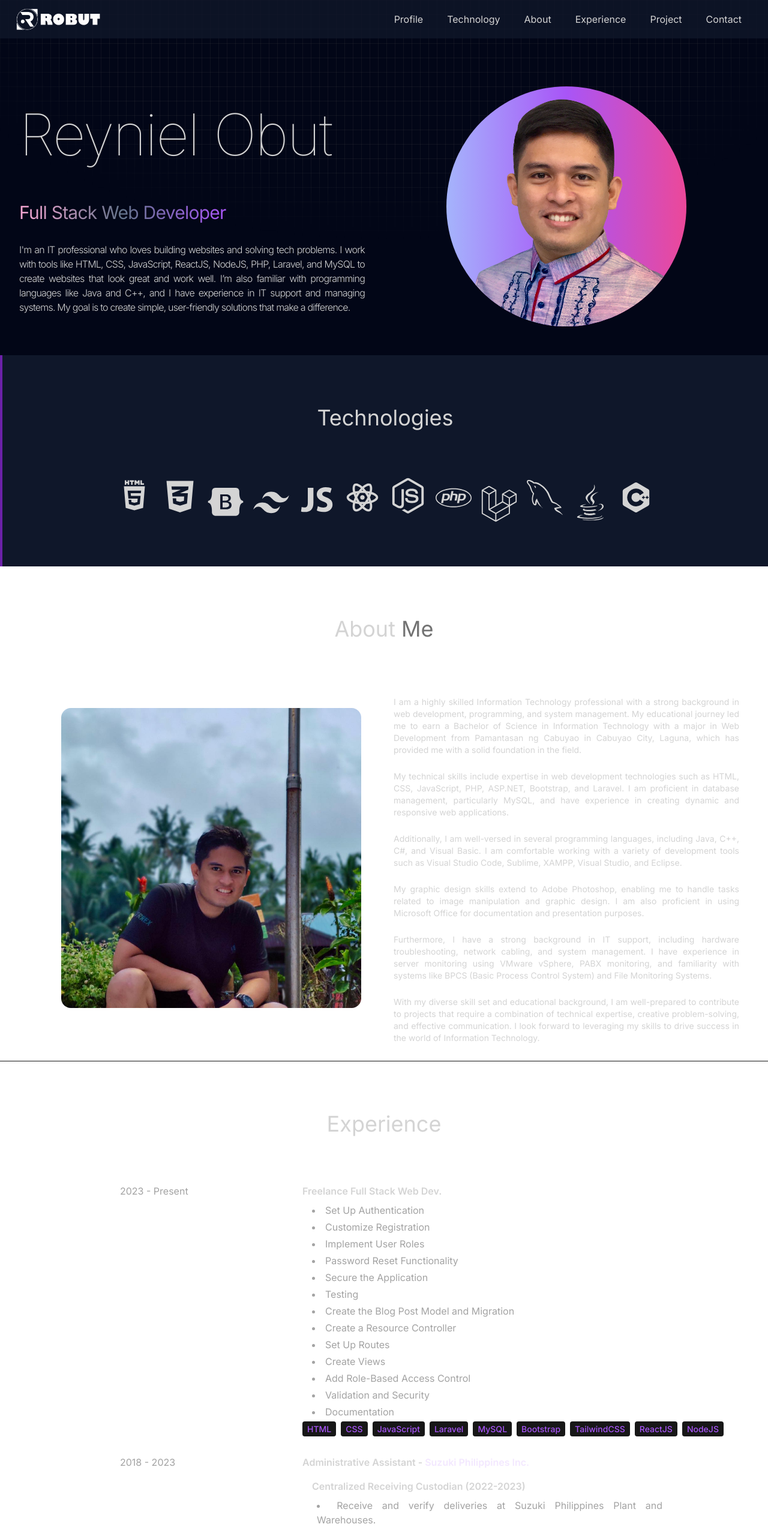
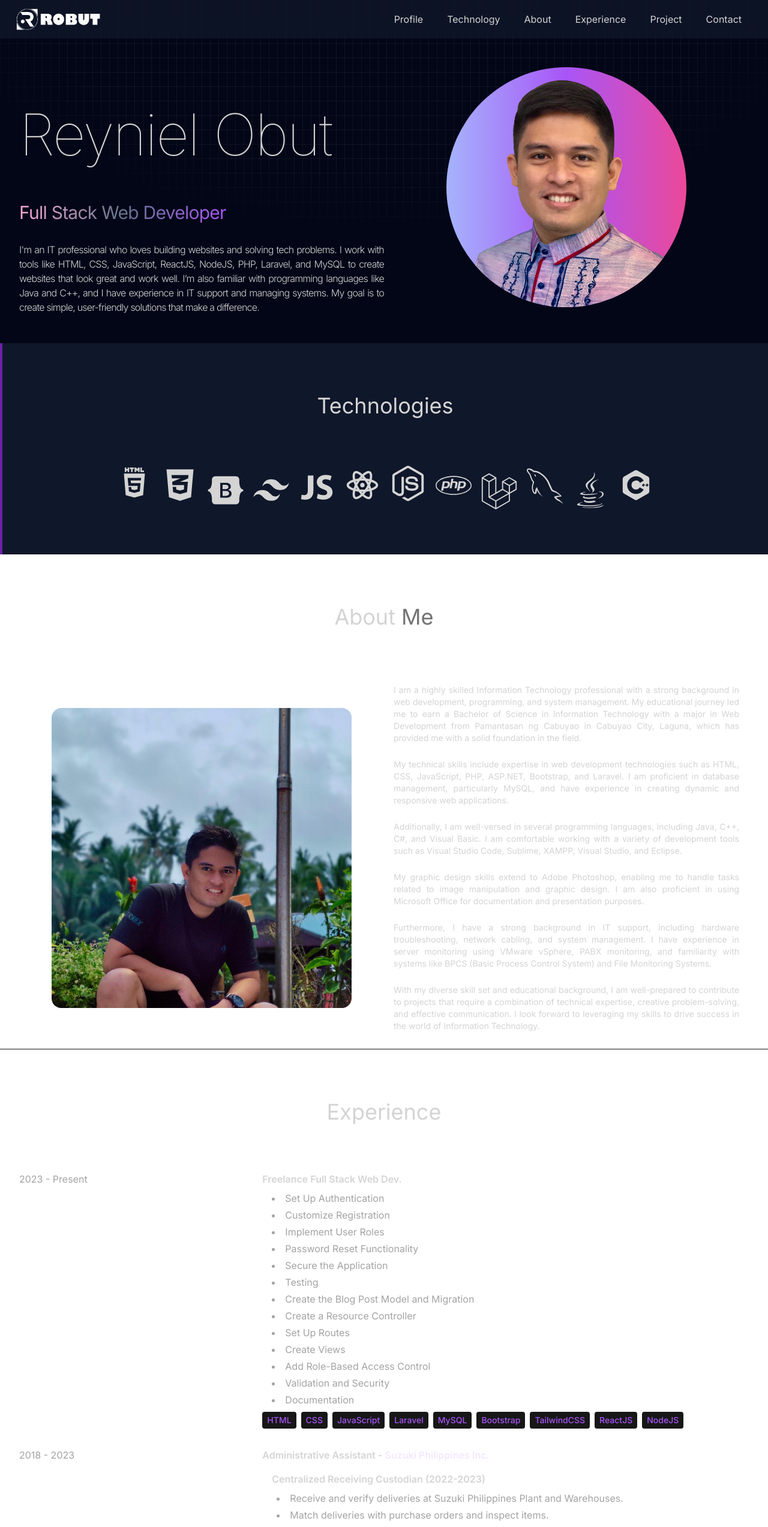
Before and after one commit to ren21GitHub/ren-react-portfolio-robut, a React (Vite) app: page /experience in a window 1280 px wide. Shown: the top 2545 px of the page at 60% size. Built offline with nearby package versions, Linux system fonts and the light colour scheme.

Commit message:
fix alignment of text

```diff
--- a/src/components/About.jsx
+++ b/src/components/About.jsx
@@ -13,7 +13,7 @@ const About = () => {
         About
         <span className="text-neutral-500"> Me</span>
       </motion.h1>
-      <div className="flex flex-wrap lg:justify-center">
+      <div className="flex flex-wrap items-center lg:justify-center">
         <motion.div
             initial={{x:-100, opacity:0}}
             whileInView={{x:0, opacity:1}}
@@ -26,7 +26,7 @@ const About = () => {
         </motion.div>
 
         {ABOUT_TEXT.map((about, index) => (
-          <div className='w-full max-w-xl text-sm lg:w-2/4'>
+          <div className='flex flex-wrap lg:w-2/4 md:w-4/4 sm:w-screen text-sm items-center justify-center'>
                 <motion.div
                   initial={{x:100, opacity:0}}
                   whileInView={{x:0, opacity:1}}
--- a/src/components/Experience.jsx
+++ b/src/components/Experience.jsx
@@ -25,28 +25,30 @@ const Experience = () => {
                         variants={container()}
                         initial="hidden"
                         whileInView="visible"
-                        className="w-full lg:w-1/4">
+                        className="w-full lg:w-1/3">
                         <p className="mb-2 text-md text-neutral-400">{experience2.year}</p>
                     </motion.div>
                     <motion.div
                         variants={container()}
                         initial={{x:100, opacity:0}}
                         whileInView="visible"
-                        className="w-full max-w-xl lg:w-3/4">
+                        className="w-full lg:w-2/3 justify-center">
                         <h6 className="mb-2 font-semibold">
                             {experience2.role}
                         </h6>
 
                             {experience2.description.map((desc1, index)=> (
-                                <li key={index} className="mb-1 ml-4 w-full text-neutral-400 text-justify">
+                                <li key={index} className="mb-1 ml-4 text-neutral-400 text-justify">
                                     {desc1}
                                 </li>
                             ))}
 
+                        <div className="flex flex-wrap">
+                            {experience2.technologies.map((technology, index) => (
+                                <div key={index} className="mr-2 mt-1 rounded bg-neutral-900 w-fit px-2 py-1 text-sm font-medium text-purple-500">{technology}</div>
+                            ))}
+                        </div>
 
-                        {experience2.technologies.map((technology, index) => (
-                            <span key={index} className="mr-2 mt-4 rounded bg-neutral-900 px-2 py-1 text-sm font-medium text-purple-500">{technology}</span>
-                        ))}
                     </motion.div>
                 </div>
             ))}
@@ -57,14 +59,14 @@ const Experience = () => {
                         variants={container()}
                         initial="hidden"
                         whileInView="visible"
-                        className="w-full lg:w-1/4">
+                        className="w-full lg:w-1/3">
                         <p className="mb-2 text-md text-neutral-400">{experience2.year}</p>
                     </motion.div>
                     <motion.div
                         variants={container()}
                         initial={{x:100, opacity:0}}
                         whileInView="visible"
-                        className="w-full max-w-xl lg:w-3/4">
+                        className="w-full lg:w-2/3">
                         <h6 className="mb-2 font-semibold">
                             {experience2.role} - <span className="text-md text-purple-100">{experience2.company}</span>
                         </h6>
@@ -73,7 +75,7 @@ const Experience = () => {
                                 {experience2.task1}
                             </h4>
                             {experience2.description1.map((desc1, index)=> (
-                                <li key={index} className="mb-1 ml-6 w-full text-neutral-400 text-justify">
+                                <li key={index} className="mb-1 ml-6 text-neutral-400 text-justify">
                                     {desc1}
                                 </li>
                             ))}
@@ -82,7 +84,7 @@ const Experience = () => {
                                 {experience2.task2}
                             </h4>
                             {experience2.description2.map((desc1, index)=> (
-                                <li key={index} className="mb-1 ml-6 w-full text-neutral-400 text-justify">
+                                <li key={index} className="mb-1 ml-6 text-neutral-400 text-justify">
                                     {desc1}
                                 </li>
                             ))}
@@ -91,7 +93,7 @@ const Experience = () => {
                                 {experience2.task3}
                             </h4>
                             {experience2.description3.map((desc1, index)=> (
-                                <li key={index} className="mb-1 ml-6 w-full text-neutral-400 text-justify">
+                                <li key={index} className="mb-1 ml-6 text-neutral-400 text-justify">
                                     {desc1}
                                 </li>
                             ))}
@@ -100,7 +102,7 @@ const Experience = () => {
                                 {experience2.task4}
                             </h4>
                             {experience2.description4.map((desc1, index)=> (
-                                <li key={index} className="mb-1 ml-6 w-full text-neutral-400 text-justify">
+                                <li key={index} className="mb-1 ml-6 text-neutral-400 text-justify">
                                     {desc1}
                                 </li>
                             ))}
@@ -109,15 +111,17 @@ const Experience = () => {
                                 {experience2.task5}
                             </h4>
                             {experience2.description5.map((desc1, index)=> (
-                                <li key={index} className="mb-1 ml-6 w-full text-neutral-400 text-justify">
+                                <li key={index} className="mb-1 ml-6 text-neutral-400 text-justify">
                                     {desc1}
                                 </li>
                             ))}
 
+                        <div className="flex flex-wrap">
+                            {experience2.technologies.map((technology, index) => (
+                                <div key={index} className="w-fit mr-2 mt-1 rounded bg-neutral-900 px-2 py-1 text-sm font-medium text-purple-500">{technology}</div>
+                            ))}
+                        </div>
 
-                        {experience2.technologies.map((technology, index) => (
-                            <span key={index} className="mr-2 mt-4 rounded bg-neutral-900 px-2 py-1 text-sm font-medium text-purple-500">{technology}</span>
-                        ))}
                     </motion.div>
                 </div>
             ))}
@@ -128,25 +132,28 @@ const Experience = () => {
                         variants={container()}
                         initial="hidden"
                         whileInView="visible"
-                        className="w-full lg:w-1/4">
+                        className="w-full lg:w-1/3">
                         <p className="mb-2 text-md text-neutral-400">{experience.year}</p>
                     </motion.div>
                     <motion.div
                         variants={container()}
                         initial={{x:100, opacity:0}}
                         whileInView="visible"
-                        className="w-full max-w-xl lg:w-3/4">
+                        className="w-full lg:w-2/3">
                         <h6 className="mb-2 font-semibold">
                             {experience.role} - <span className="text-md text-purple-100">{experience.company}</span>
                         </h6>
                         {experience.description.map((desc, index)=> (
-                            <li key={index} className="mb-1 ml-4 w-full text-neutral-400 text-justify">
+                            <li key={index} className="mb-1 ml-4 text-neutral-400 text-justify">
                                 {desc}
                             </li>
                         ))}
-                        {experience.technologies.map((technology, index) => (
-                            <span key={index} className="mr-2 mt-4 rounded bg-neutral-900 px-2 py-1 text-sm font-medium text-purple-500">{technology}</span>
-                        ))}
+                        <div className="flex flex-wrap">
+                            {experience.technologies.map((technology, index) => (
+                                <div key={index} className="mr-2 mt-1 rounded bg-neutral-900 px-2 py-1 text-sm font-medium text-purple-500">{technology}</div>
+                            ))}
+                        </div>
+
                     </motion.div>
                 </div>
             ))}
--- a/src/components/Hero.jsx
+++ b/src/components/Hero.jsx
@@ -35,12 +35,12 @@ const Hero = () => {
                         variants={container(1)}
                         initial="hidden"
                         whileInView="visible"
-                        className="my-2 max-w-xl py-6 font-light tracking-tighter text-justify">
+                        className="my-2 py-6 font-light tracking-tighter text-justify">
                         {HERO_CONTENT}
                     </motion.p>
                 </div>
             </div>
-            <div className="w-full lg:w-1/2 lg:p-8">
+            <div className="w-full lg:w-1/2">
                 <div className="flex items-center justify-center">
                     <motion.img
                         initial={{x:100, opacity:0}}
--- a/src/components/Navbar2.jsx
+++ b/src/components/Navbar2.jsx
@@ -76,9 +76,9 @@ const Navbar2 = () => {
     <Disclosure as="nav" className="mb-8 bg-slate-900 bg-opacity-80">
       <div className="container mx-auto sm:px-6 lg:px-8">
         <div className="relative flex h-16 items-center justify-between">
-          <div className="absolute inset-y-0 right-0 flex items-center sm:hidden">
+          <div className="absolute right-0 mr-6 flex items-center sm:hidden">
             {/* Mobile menu button*/}
-            <DisclosureButton onClick={() => setIsOpen(!isOpen)} /* Toggle the panel */ className="group inline-flex items-center justify-center right-0 rounded-md p-2 mr-4 hover:text-white focus:outline-none focus:ring-2 focus:ring-inset focus:ring-white">
+            <DisclosureButton onClick={() => setIsOpen(!isOpen)} /* Toggle the panel */ className="group inline-flex items-center justify-center rounded-md p-2 hover:text-white focus:outline-none focus:ring-2 focus:ring-inset focus:ring-white">
               <span className="absolute -inset-0.5" />
               <span className="sr-only">Open main menu</span>
               <Bars3Icon aria-hidden="true" className={`block h-6 w-6`} />
```
